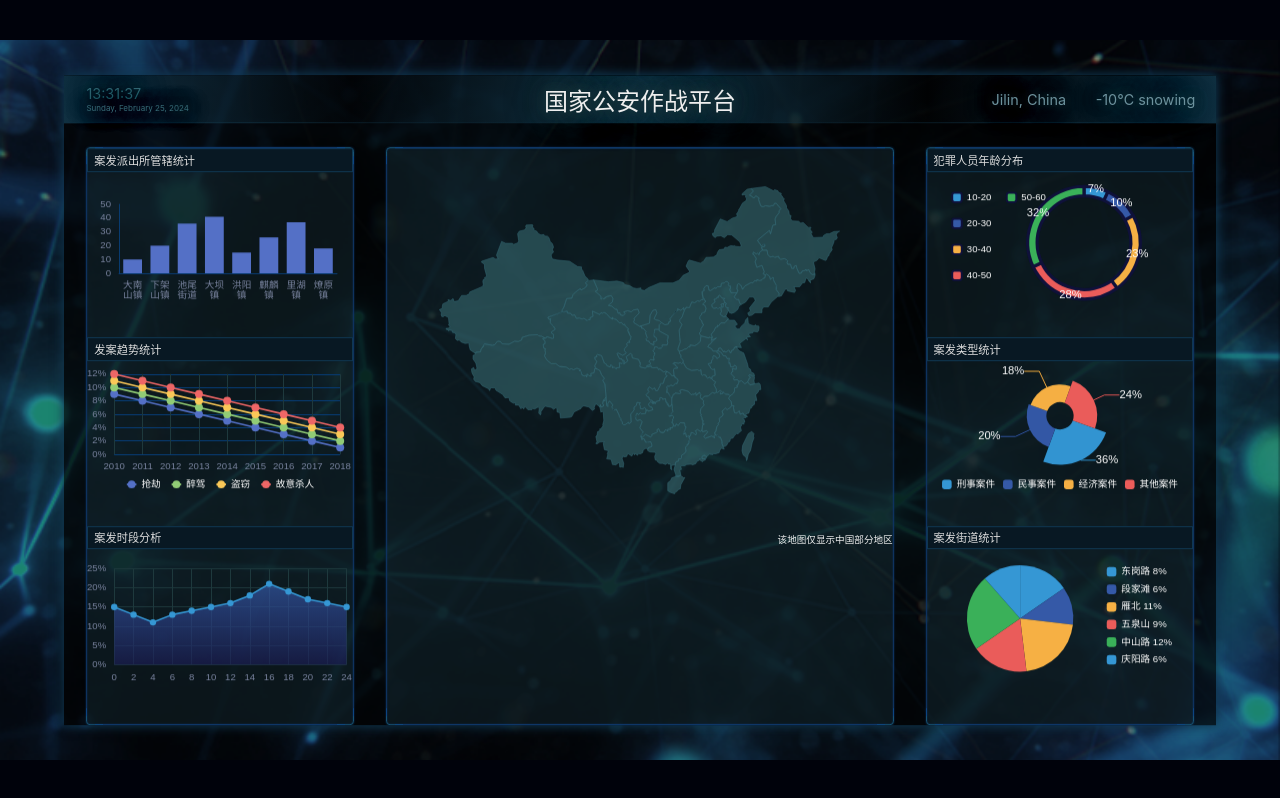
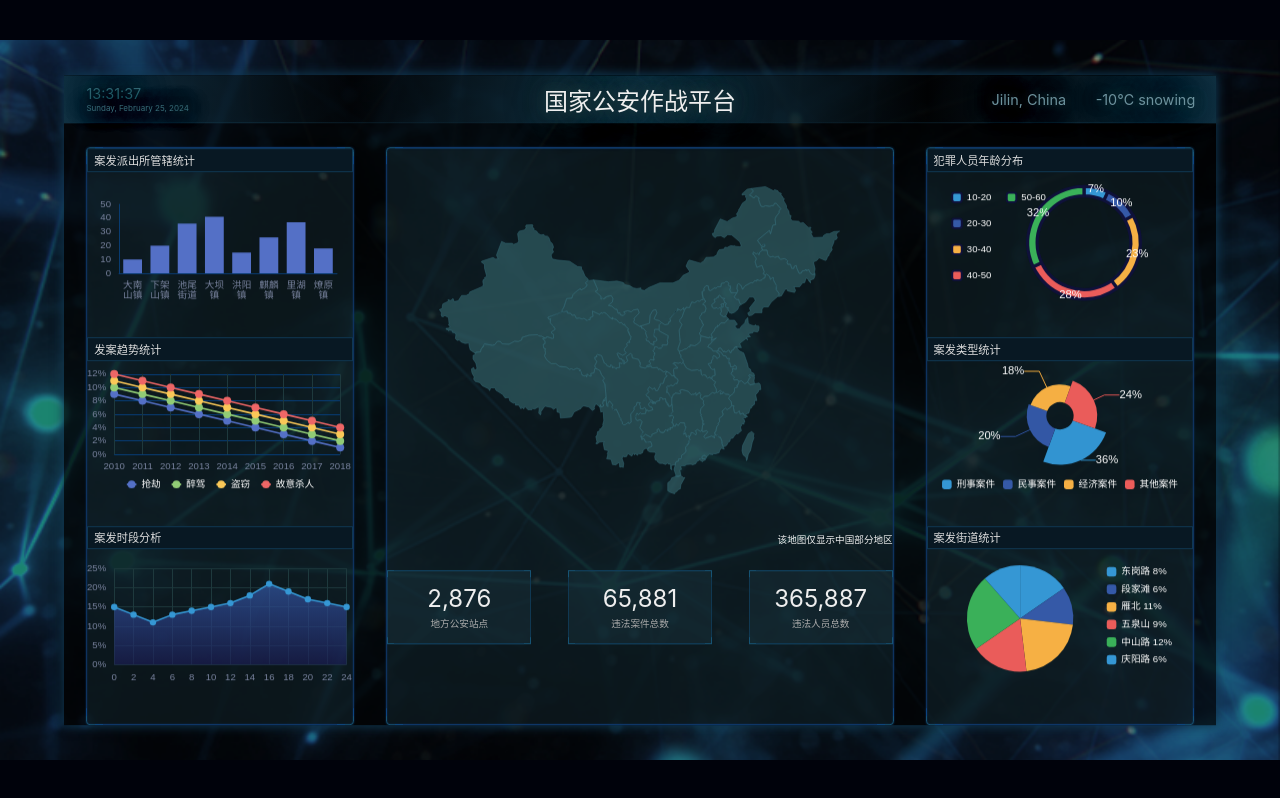
Before and after one commit to lwwywang/React-BigScreen, a React (Vite) app: page /#/ in a window 1280 px wide. Built offline with nearby package versions, Linux system fonts and the light colour scheme.

Commit message:
添加静态数据

```diff
--- /dev/null
+++ b/src/components/Statistic.tsx
@@ -0,0 +1,33 @@
+import React, { useEffect, useState } from 'react';
+
+export const Statistic = () => {
+    const [num1, setNum1] = useState('65,876');
+    const [num2, setNum2] = useState('365,876');
+    useEffect(() => {
+        setInterval(() => {
+            setNum1(n => {
+                const arr1 = n.split('');
+                arr1.splice(2, 1);
+                const arr2 = Math.floor(parseInt(arr1.join('')) + Math.random() * 6).toString().split('');
+                arr2.splice(2, 0, ',');
+                return arr2.join('');
+            });
+        }, 3200);
+        setInterval(n => {
+            setNum2(n => {
+                const arr1 = n.split('');
+                arr1.splice(3, 1);
+                const arr2 = Math.floor(parseInt(arr1.join('')) + Math.random() * 10).toString().split('');
+                arr2.splice(3, 0, ',');
+                return arr2.join('');
+            });
+        }, 1800);
+    }, []);
+    return (
+        <div className="formWrapper">
+            <div><p>2,876</p>地方公安站点</div>
+            <div><p>{num1}</p>违法案件总数</div>
+            <div><p>{num2}</p>违法人员总数</div>
+        </div>
+    );
+};
--- a/src/pages/home.tsx
+++ b/src/pages/home.tsx
@@ -11,6 +11,7 @@ import { Chart4 } from '../charts/Chart4';
 import { Chart5 } from '../charts/Chart5';
 import { Chart6 } from '../charts/Chart6';
 import { Chart7 } from '../charts/Chart7';
+import { Statistic } from '../components/Statistic';
 
 export const Home = () => {
   return (
@@ -31,6 +32,7 @@ export const Home = () => {
         </section>
         <section className="section2">
           <Chart4 />
+          <Statistic/>
         </section>
         <section className="section3">
           <Chart5/>
```
